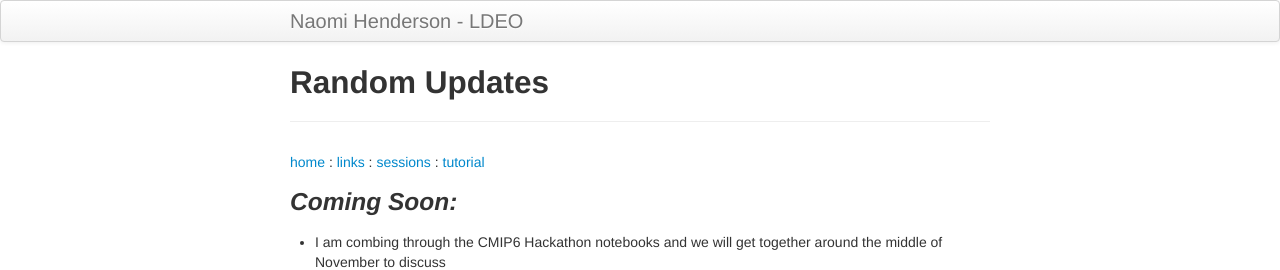
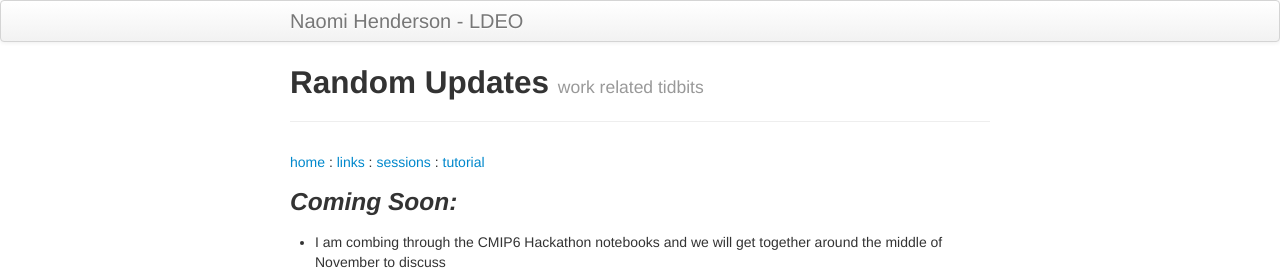
Before and after one commit to naomi-henderson/naomi-henderson.github.io, a Jekyll site: the page built from index.md, in a window 1280 px wide. Shown: the top 270 px of the page. Built offline with Jekyll 4.4.1, drawn with Linux system fonts in a browser that asks for light colours.

Commit message:
cosmetic

```diff
--- a/index.md
+++ b/index.md
@@ -1,7 +1,7 @@
 ---
 layout: page
 title: Random Updates
-tagline:
+tagline: work related tidbits
 description: a way to share my current projects
 ---
 [home](../index.html) : [links](../pages/links.html) : [sessions](../pages/sessions.html) : [tutorial](../pages/tutorial1.html)
```
Also changed, not shown: pages/links.md (+1 -1 lines).
